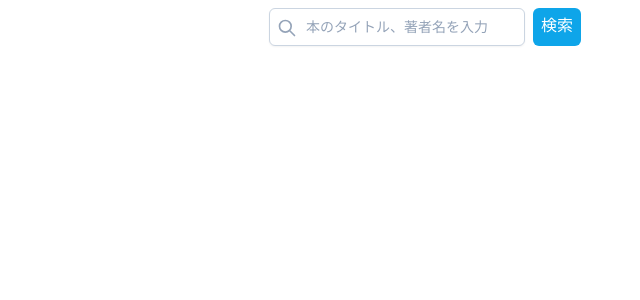
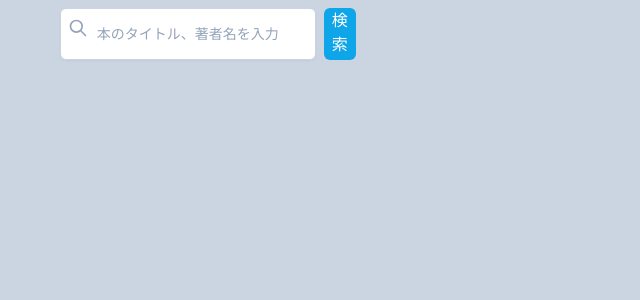
Before and after one commit to monji05/Booked, a Next.js app: page / in a window 1280 px wide. Shown: the top 300 px of the page, without its empty margins (367-1007 px from the left). Built offline with nearby package versions, Linux system fonts and the light colour scheme.

Commit message:
Fix view layout .

```diff
--- a/components/Item.tsx
+++ b/components/Item.tsx
@@ -48,7 +48,7 @@ export default function Item(props:props) {
   }
 
   return(
-    <div className='relative flex w-1/3  h-48 space-x-4 m-auto mb-10 px-2 py-2 shadow-lg bg-white rounded'>
+    <div className='relative flex h-48 space-x-4 m-auto mt-10 px-2 py-2 shadow-lg bg-stone-50 rounded'>
       {thumbnail?
         <img src={thumbnail}/>
         :
--- a/components/List.tsx
+++ b/components/List.tsx
@@ -38,11 +38,11 @@ export default function List() {
   }
 
   return (
-    <div>
-      <div className='text-center py-2 pl-96 pb-10'>
+    <div className='min-h-screen'>
+      <div className='text-center py-2 w-1/3 m-auto'>
         <form onSubmit={handleSubmit}>
-          <label className='relative flex ml-3'>
-            <span className='absolute flex mt-2.5 pl-2 ml-60'>
+          <label className='relative flex'>
+            <span className='absolute flex mt-2.5 pl-2'>
               <svg className='h-5 w-5 fill-white text-slate-400' xmlns="http://www.w3.org/2000/svg" viewBox="0 0 24 24" stroke="currentColor" strokeWidth="2">
                 <path strokeLinecap="round" strokeLinejoin="round" d="M21 21l-6-6m2-5a7 7 0 11-14 0 7 7 0 0114 0z" />
               </svg>
@@ -64,7 +64,6 @@ export default function List() {
                 focus:border-cyan-600
                 focus:rounded-md
                 sm:text-sm
-                ml-60
               '
               placeholder='本のタイトル、著者名を入力'
               onChange={handleChange}
@@ -74,11 +73,12 @@ export default function List() {
           </label>
         </form>
       </div>
+      <div className='w-1/3 m-auto'>
       {
         bookData? bookData.map((book:bookData) => {
           return (
             <Item
-              initialLike={bookIds.includes(book.id)? true : false}
+              initialLike={bookIds.includes(book.id) ? true : false}
               id={book.id}
               key={shortid.generate()}
               authors={book.volumeInfo.authors}
@@ -89,8 +89,9 @@ export default function List() {
           )
         })
         :
-          <div className='border-solid text-center text-xl text-rose-500'>該当するものはありませんでした</div>
+            <div className='border-solid text-center text-xl text-rose-500'>該当するものはありませんでした</div>
       }
+      </div>
     </div>
   )
 }
--- a/pages/index.tsx
+++ b/pages/index.tsx
@@ -6,7 +6,7 @@ import List from '../components/List'
 const Home: NextPage = () => {
 
   return (
-    <div>
+    <div className='bg-slate-300 pb-20'>
       <Head>
         <title>Booked</title>
         <meta name="description" content="show you searched books ." />
```
